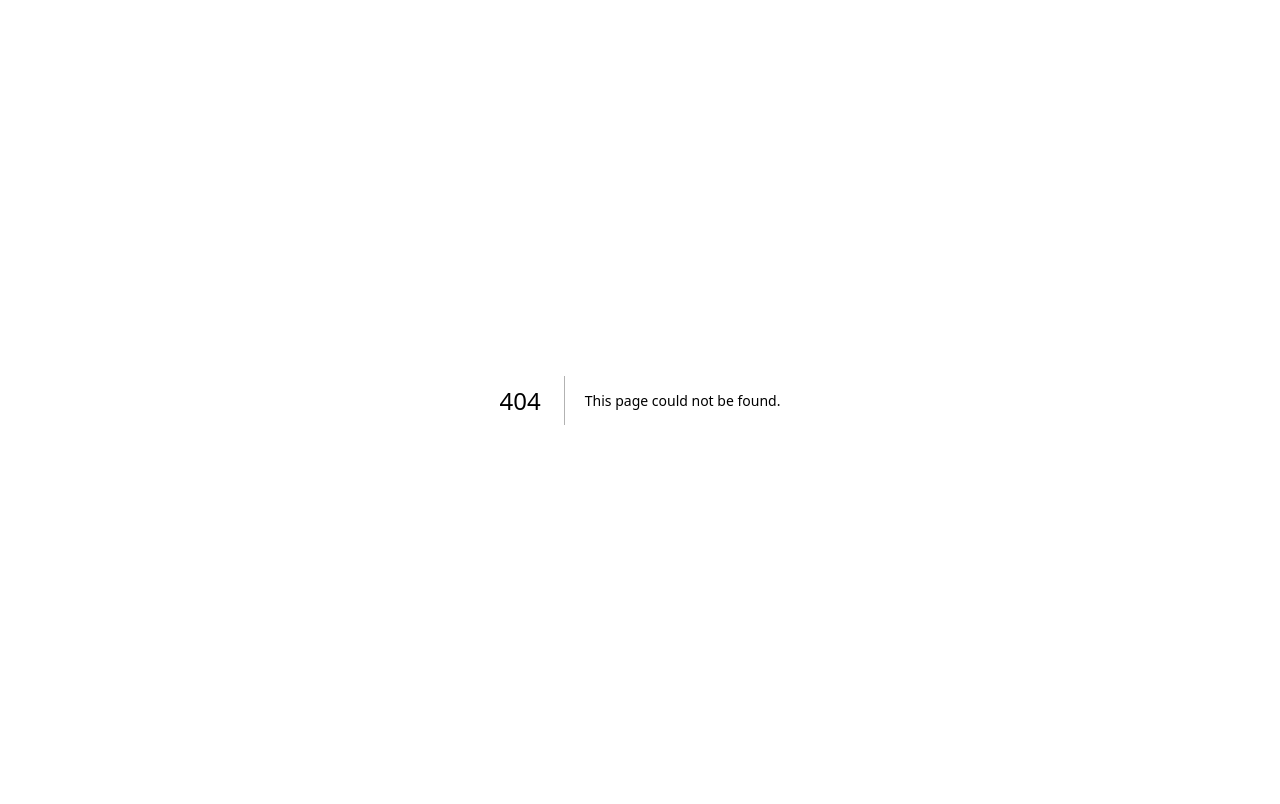
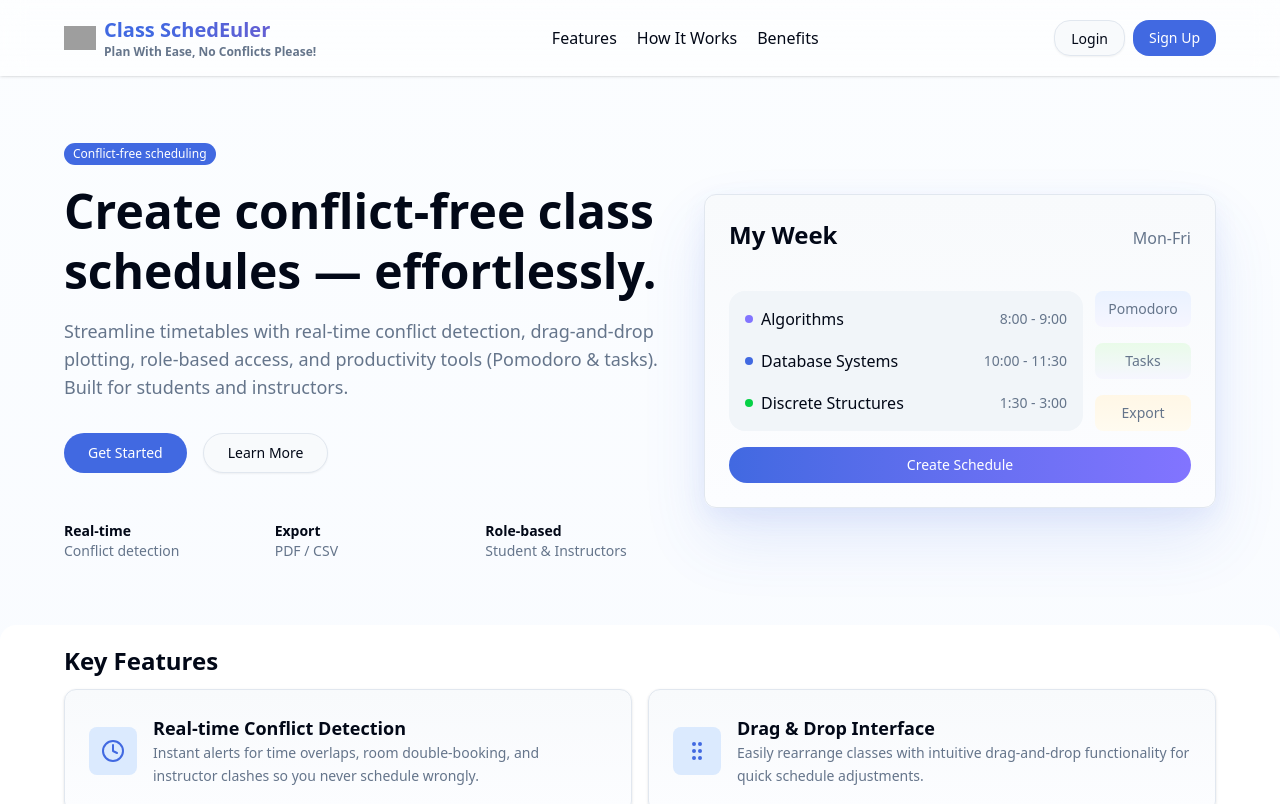
Before and after one commit to CSci-153-Web-Systems-and-Technologies/batch-2025-class-schedeuler-web, a Next.js app: page /landing in a window 1280 px wide. Before the commit this address had no page. Shown: the top 804 px of the page. Built offline with nearby package versions, Linux system fonts and the light colour scheme; grey boxes are pictures that could not be loaded.

Commit message:
Add layout layout and the page for the landing directory

```diff
--- /dev/null
+++ b/app/(unauthenticated)/landing/layout.tsx
@@ -0,0 +1,36 @@
+import type { Metadata } from "next";
+import { Inter, Poppins } from "next/font/google";
+import "@/app/globals.css";
+
+const InterFont = Inter({
+  variable: "--font-inter",
+  subsets: ["latin"],
+});
+
+const PoppinsFont = Poppins({
+  variable: "--font-poppins",
+  weight: ["400", "700"],
+  subsets: ["latin"],
+});
+
+export const metadata: Metadata = {
+  title: "Class SchedEuler",
+  description: "Plan with ease, no conflicts please!",
+};
+
+export default function LandingLayout({
+  children,
+}: {
+  children: React.ReactNode;
+}) {
+  return (
+    <html lang="en">
+      <body
+        suppressHydrationWarning
+        className={`${PoppinsFont.variable} ${InterFont.variable} font-sans`}
+      >
+        {children}
+      </body>
+    </html>
+  );
+}
--- /dev/null
+++ b/app/(unauthenticated)/landing/page.tsx
@@ -0,0 +1,21 @@
+"use client";
+import LandingHeader from "@/app/(unauthenticated)/landing/components/LandingHeader";
+import Footer from "@/app/components/layout/Footer";
+import HeroSection from "./components/HeroSection";
+import FeatureSection from "./components/FeatureSection";
+import StepSection from "./components/StepSection";
+import BenefitSection from "./components/BenefitSection";
+export default function Home() {
+  return (
+    <div className="font-sans grid min-h-screen grid-rows-[auto_1fr_auto] bg-landing">
+      <LandingHeader />
+      <main>
+        <HeroSection className="px-8 lg:px-16" />
+        <FeatureSection id="features" className="px-8 lg:px-0" />
+        <StepSection id="how-it-works" className="px-8 lg:px-16 mb-12" />
+        <BenefitSection id="benefits" className="px-8 lg:px-16" />
+      </main>
+      <Footer />
+    </div>
+  );
+}
```
